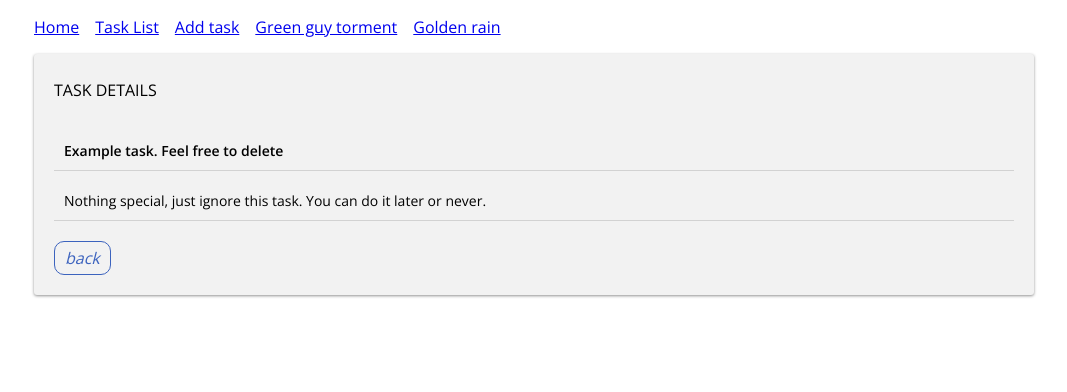
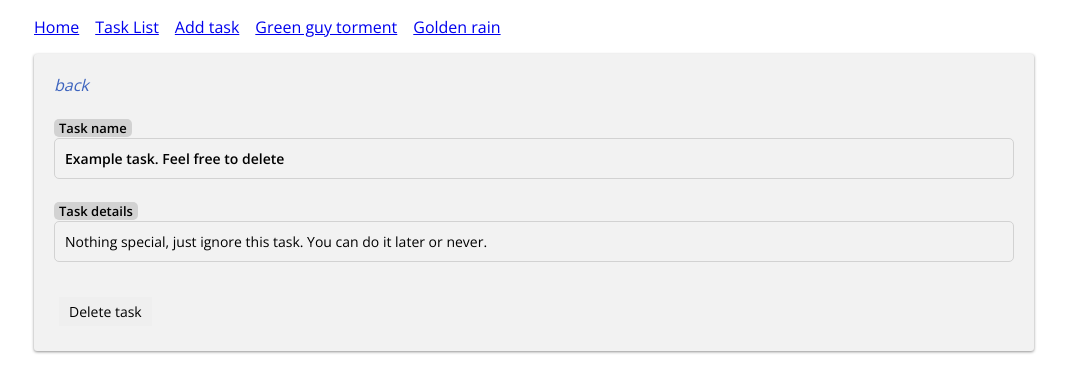
Before and after one commit to anton-varenyuk/cutulu, an Angular app: page /list/0 in a window 1280 px wide. Shown: the top 392 px of the page, without its empty margins (106-1173 px from the left). Built offline with nearby package versions, Linux system fonts and the light colour scheme.

Commit message:
gogo: details and list page improvements

```diff
--- a/src/app/components/add-task/add-task.component.ts
+++ b/src/app/components/add-task/add-task.component.ts
@@ -15,8 +15,19 @@ export class AddTaskComponent implements OnInit {
 
   ngOnInit() { }
 
-  quickAddTask() {
-    this.taskListService.addTask(this.name, '');
-    this.name = '';
+  private quickAddTask(): void {
+    if (this.validateInput()) {
+      this.taskListService.addTask(this.name, '');
+      this.name = '';
+    } else {
+      alert ('validation error');
+    }
+  }
+  private validateInput(): boolean {
+    if (this.name === undefined || this.name.length === 0) {
+      return false;
+    } else {
+      return true;
+    }
   }
 }
--- a/src/app/components/task-list/task-list.component.html
+++ b/src/app/components/task-list/task-list.component.html
@@ -14,8 +14,8 @@
       </div>
 
       <div class="task--description-controls">
-        <a [routerLink]="['/list', task.id]" class="task--done-marker">edit</a>
-        <a (click)="remove(i)" class="task--done-marker">done</a>
+        <a [routerLink]="['/list', task.id]" class="task--done-marker">details</a>
+        <a (click)="remove(i)" class="delete-marker">X</a>
       </div>
     </div>
   </li>
--- a/src/app/components/task-list/task-list.component.scss
+++ b/src/app/components/task-list/task-list.component.scss
@@ -7,9 +7,10 @@
   margin: 0;
 
   .task {
-    padding: 10px;
+    padding: 30px 10px 10px 10px;
     display: flex;
     max-width: 100%;
+    position: relative;
     flex-direction: column;
 
     &--description {
@@ -61,6 +62,26 @@
       background-color: #e1e5e5;
     }
   }
+  .delete-marker {
+    position: absolute;
+    top: 5px;
+    right: 5px;
+    padding: 5px;
+    height: 10px;
+    display: flex;
+    align-items: center;
+    justify-content: center;
+    line-height: 1;
+    font-style: normal;
+    width: 10px;
+    font-weight: bold;
+    color: #d2d2d2;
+    cursor: pointer;
+    font-family: cursive;
+    &:hover {
+      color: darken(#d2d2d2, 10%);
+    }
+  }
 }
 
 
--- a/src/app/routes/details-page/details-page.component.html
+++ b/src/app/routes/details-page/details-page.component.html
@@ -1,22 +1,33 @@
 <div class="task-details">
+  <div class="navigation">
+    <a [routerLink]="['/list']" class="nav-back">back</a>
+  </div>
 
+  <div class="task-details--item">
+    <span class="task-label">Task name</span>
+    <div class="editor" *ngIf="editNameEnabled === true">
+      <textarea class="task-details--text" [(ngModel)]="task.name" autofocus>{{task.name}}</textarea>
+      <button (click)="saveName()" class="ok-button">OK</button>
+    </div>
+    <span class="task-details--text task-details--name" (click)="editName()" *ngIf="editNameEnabled === false">{{task.name}}</span>
+  </div>
 
-  <h2 class="task-details--title">{{pageTitle}}</h2>
+  <div class="task-details--item">
+    <span class="task-label">Task details</span>
+    <div class="editor" *ngIf="this.editDetailsEnabled === true">
+      <textarea class="task-details--text" [(ngModel)]="task.details" autofocus>{{task.details}}</textarea>
+      <button (click)="saveDetails()" class="ok-button">OK</button>
+    </div>
+    <span class="task-details--text" (click)="editDetails()" *ngIf="this.editDetailsEnabled === false" >
+    <span *ngIf="task.details.length === 0"> Click here to add the details</span>
+      {{task.details}}
+    </span>
+  </div>
 
-  <div class="editor" *ngIf="editNameEnabled === true">
-    <textarea class="task-details--name" [(ngModel)]="task.name">{{task.name}}</textarea>
-    <button (click)="saveName()" class="ok-button">OK</button>
+  <div class="task-details--controls">
+    <button (click)="removeTask()">Delete task</button>
   </div>
-  <span class="task-details--text task-details--name" (click)="editName()" *ngIf="editNameEnabled === false">{{task.name}}</span>
 
-
-  <div class="editor" *ngIf="this.editDetailsEnabled === true">
-    <textarea class="task-details--text" [(ngModel)]="task.details" >{{task.details}}</textarea>
-    <button (click)="saveDetails()" class="ok-button">OK</button>
-  </div>
-  <span class="task-details--text" (click)="editDetails()" *ngIf="this.editDetailsEnabled === false" >{{task.details}}</span>
-
-  <a [routerLink]="['/list']" class="nav-back">back</a>
 </div>
 
 <!--TODO: make textarea fit content height-->
--- a/src/app/routes/details-page/details-page.component.scss
+++ b/src/app/routes/details-page/details-page.component.scss
@@ -4,25 +4,21 @@
   background-color: darken(#fff, 5%);
   box-shadow: 0 1px 3px 0 rgba(0, 0, 0, 0.43);
 
+  .navigation {
+    margin-bottom: 20px;
+  }
+
+  .task-details--item {
+    margin-top: 20px;
+  }
+
   .nav-back {
     display: inline-block;
     color: #3c63be;
     font-style: italic;
     text-decoration: none;
-    border: 1px solid #3c63be;
-    border-radius: 10px;
-    padding: 5px 10px;
-    margin: 20px 0 0 0;
     cursor: pointer;
     transition: all .1s ease;
-    &:active {
-      animation: flash 1s linear;
-    }
-    &:hover {
-      text-decoration: none;
-      background-color: #3c63be;
-      color: #fff;
-    }
   }
 
   .task-details--title {
@@ -33,8 +29,10 @@
   }
   .task-details--text {
     display: block;
-    margin-top: 10px;
     font-size: 14px;
+    padding: 10px;
+    border: 1px solid #d2d2d2;
+    border-radius: 5px;
   }
   span.task-details--text {
     cursor: pointer;
@@ -45,8 +43,10 @@
   textarea {
     min-width: 100%;
     max-width: 100%;
+    min-height: 100px;
     font-size: 14px;
-    border: none;
+    box-sizing: border-box;
+    border: 1px solid #fbfbf7;
     outline: none;
   }
   .ok-button {
@@ -57,7 +57,7 @@
     font-weight: bold;
     cursor: pointer;
     margin: 5px 0;
-    align-self: center;
+    align-self: flex-end;
 
     &:hover {
       background-color: #59cc6d;
@@ -67,9 +67,28 @@
     display: flex;
     flex-direction: column;
   }
+  .task-label {
+    display: inline-block;
+    font-size: 13px;
+    font-weight: bold;
+    border: none;
+    border-radius: 5px;
+    background-color: #d2d2d2;
+    padding: 0 5px;
+  }
+  &--controls {
+    margin-top: 30px;
 
-  span {
-    padding: 10px;
-    border-bottom: 1px solid #d2d2d2;
+    button {
+      margin: 5px;
+      border: none;
+      font-size: 14px;
+      padding: 5px 10px;
+      cursor: pointer;
+      transition: all .2s ease-in-out;
+      &:hover {
+        box-shadow: 0 0 6px rgba(0, 0, 0, .2), 0 0 2px rgba(0, 0, 0, .1);
+      }
+    }
   }
 }
--- a/src/app/routes/details-page/details-page.component.ts
+++ b/src/app/routes/details-page/details-page.component.ts
@@ -1,7 +1,8 @@
-import { Component, OnInit } from '@angular/core';
-import { ActivatedRoute } from '@angular/router';
-import { TaskService } from '../../services/task.service';
+import {Component, OnInit} from '@angular/core';
+import {ActivatedRoute} from '@angular/router';
+import {TaskService} from '../../services/task.service';
 import { ITask } from '../../interfaces/ITask';
+import { Router } from '@angular/router';
 
 @Component({
   selector: 'app-list-item-detail',
@@ -9,32 +10,41 @@ import { ITask } from '../../interfaces/ITask';
   styleUrls: ['./details-page.component.scss']
 })
 export class DetailsPageComponent implements OnInit {
-  private pageTitle = 'Task details';
   private task: ITask;
+  private id: number;
   private editDetailsEnabled: boolean = false;
   private editNameEnabled: boolean = false;
 
-  constructor( private taskService: TaskService,
-               private route: ActivatedRoute) { }
+  constructor(private taskService: TaskService,
+              private route: ActivatedRoute,
+              private router: Router) {
+  }
 
   ngOnInit(): void {
-    const id = +this.route.snapshot.paramMap.get('id');
-    this.task = this.taskService.getTask(id);
+    this.id = +this.route.snapshot.paramMap.get('id');
+    this.task = this.taskService.getTask(this.id);
     console.log(this.task);
   }
-
-  editDetails(): void {
+  private editDetails(): void {
     this.editDetailsEnabled = true;
   }
-  saveDetails(): void {
+  private saveDetails(): void {
     this.editDetailsEnabled = false;
     this.taskService.saveListState();
   }
-  editName(): void {
+  private editName(): void {
     this.editNameEnabled = true;
   }
-  saveName(): void {
+  private saveName(): void {
     this.editNameEnabled = false;
     this.taskService.saveListState();
   }
+  private removeTask(): void {
+    this.taskService.taskList.find((e, index) => {
+      if (e.id === this.id) {
+        this.taskService.removeTask(index);
+        this.router.navigate(['/list']);
+      }
+    });
+  }
 }
--- a/src/app/routes/game-page/game-page.component.html
+++ b/src/app/routes/game-page/game-page.component.html
@@ -1 +1 @@
-<iframe src="/assets/game/1.html" style="border: none; display: block;" width="440" height="440"></iframe>
+<iframe src="/assets/game/1.html" style="border: none; display: block;" width="440" height="440" tabindex="0"></iframe>
--- a/src/assets/particles/script.js
+++ b/src/assets/particles/script.js
@@ -12,7 +12,7 @@ var cw = c.width = window.innerWidth;
 var mouse = {
   x: innerWidth / 2,
   y: innerHeight / 2
-}
+};
 
 
 ctx.fillStyle = "black";
@@ -86,10 +86,10 @@ Particle.prototype.draw = function() {
   this.y += this.vy;
   this.vy += this.gravity;
 
-  if (this.y > (ch-10)) {
+  if (this.y > (ch-5)) {
       this.vx = Math.random() * -1 + 0.5;
       this.vy *= -0.2;
-      this.y = ch-10;
+      this.y = ch-5;
       this.gravity *= 0.5;
   }
   if (this.x > cw-10 || this.x <= 0) {
```
